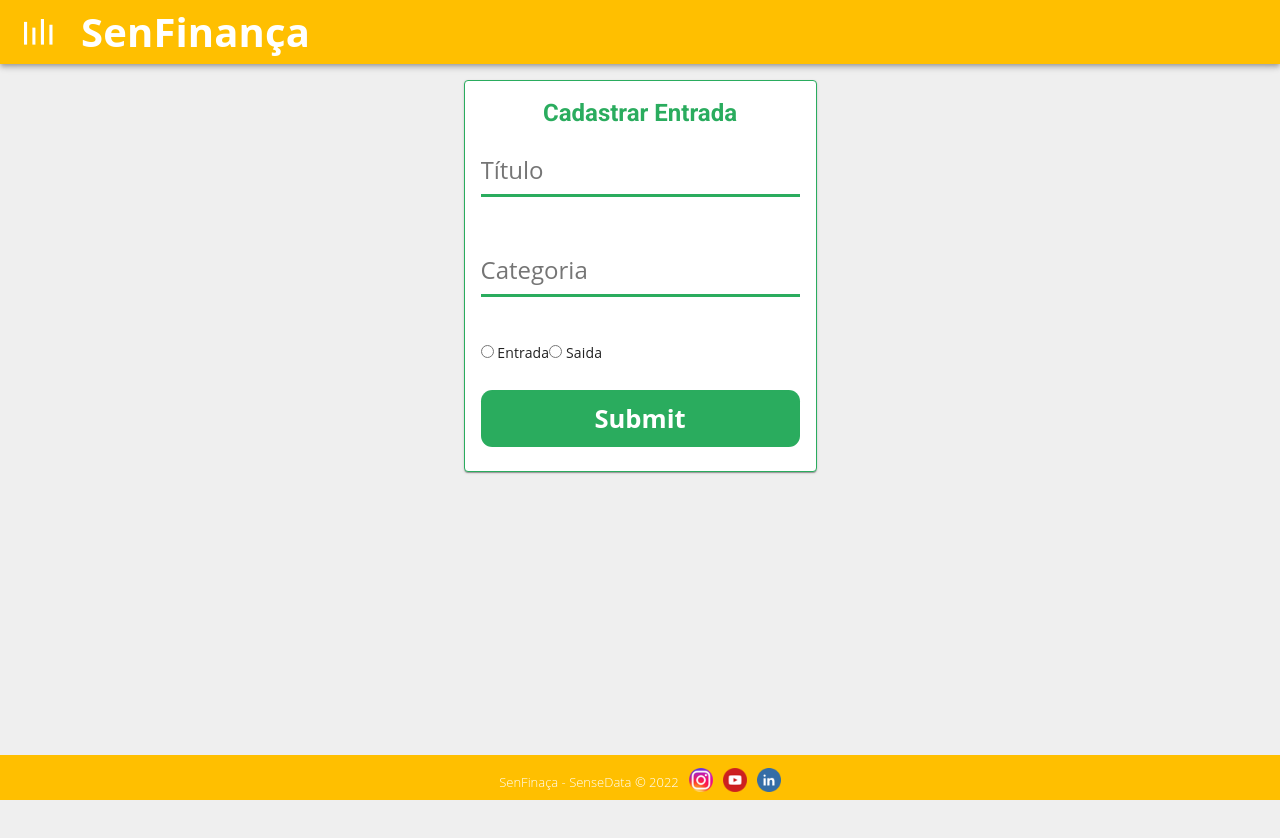
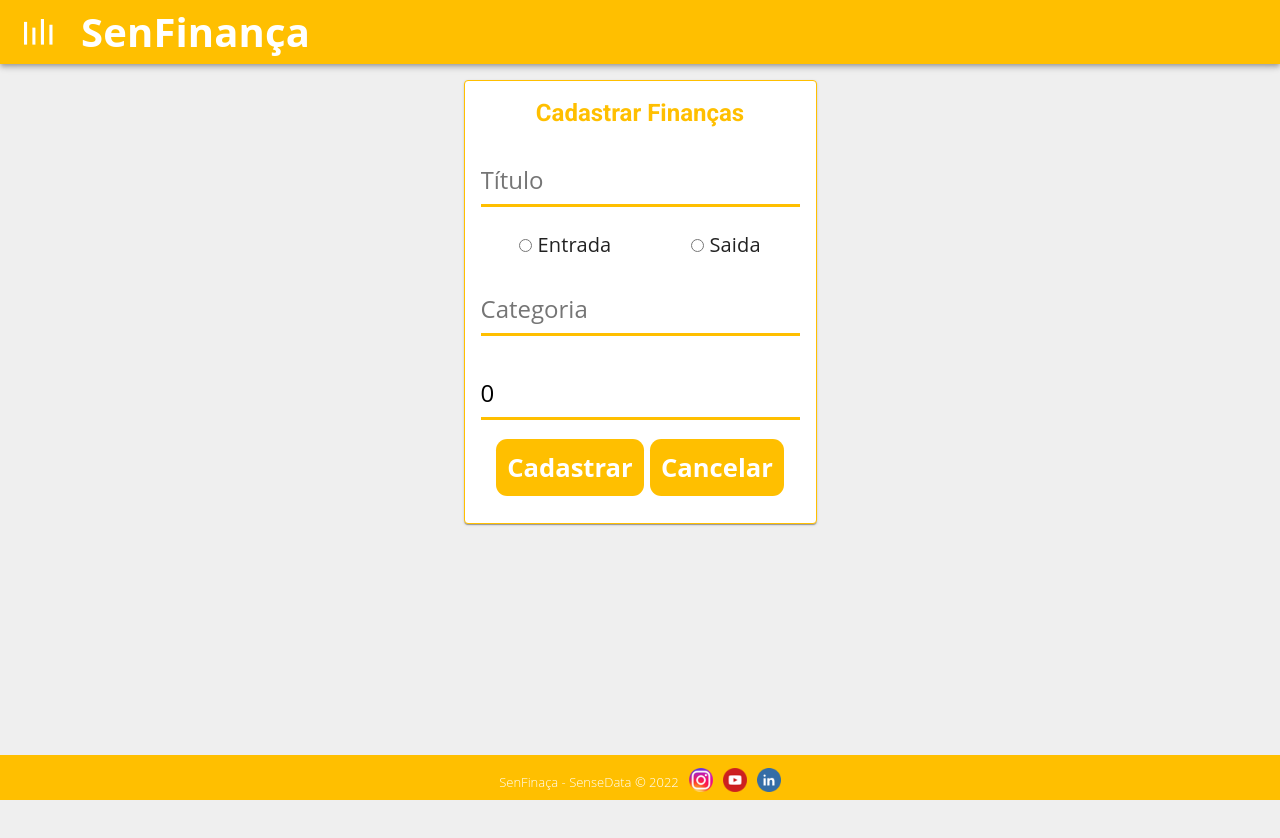
Before and after one commit to matheusasn/senfinancaapp, a React (Create React App) app: page /formEntrada in a window 1280 px wide. Shown: the top 838 px of the page. Built offline with nearby package versions, Linux system fonts and the light colour scheme; a web font is replaced by a local one.

Commit message:
Improving interface

```diff
--- a/src/components/IncomeTransaction.js
+++ b/src/components/IncomeTransaction.js
@@ -8,8 +8,13 @@ const IncomeTransaction = ({ incomeTransaction }) => {
 
   return (
     <tr className="tr_table">
-      <td>
-        <span className="transaction-text">{incomeTransaction.inputType}</span>
+      <td className="display_box_td_type">
+        <div className="margin_right_type">
+          <div className="type_input_output"></div>
+        </div>
+        <dic className="type_input_title">
+          <span className="transaction-text">{incomeTransaction.inputTitle}</span>
+        </dic>
       </td>
       <td>
         <span className="transaction-text">{incomeTransaction.inputCategory}</span>
@@ -23,13 +28,13 @@ const IncomeTransaction = ({ incomeTransaction }) => {
         <span>{today.toLocaleDateString()}</span>
       </td>
       <td className="display_button_table">
-        <div>
-          <button onClick={() => deleteTransaction(incomeTransaction.id)} className="delete-btn">
+        <div className="delete-btn">
+          <button onClick={() => deleteTransaction(incomeTransaction.id)} >
             <img className="icon_width_table" alt="Edit" src={require('../assets/icons/edit.png')}/>
           </button>
         </div>
-        <div>
-          <button onClick={() => deleteTransaction(incomeTransaction.id)} className="delete-btn">
+        <div className="delete-btn">
+          <button onClick={() => deleteTransaction(incomeTransaction.id)} >
             <img className="icon_width_table" alt="Deletar" src={require('../assets/icons/delete.png')}/>
           </button>
         </div>
--- a/src/components/inputForm/InputForm.js
+++ b/src/components/inputForm/InputForm.js
@@ -1,7 +1,9 @@
 import React, { useState, useContext } from "react";
 import { v4 as uuidv4 } from "uuid";
 import { GlobalContext } from "../../context/GlobalState";
+import { NavLink } from 'react-router-dom'
 import styles from './InputForm.module.css'
+
 
 function InputForm(){
   const { addIncome } = useContext(GlobalContext);
@@ -46,20 +48,32 @@ function InputForm(){
   return (
     <form onSubmit={onSubmitIncome}>
       <div className={styles.input_group}>
+
       <input type="text" name="inputTitle" value={inputTitle} placeholder="Título" autoComplete="off" onChange={onChangeIncome}/>
+
+      <div className={styles.div_radio_type}>
+        <div className={styles.div_option_input}>
+          <input type="radio" name="inputType" value={inputType} autoComplete="off" onChange={onChangeIncome}/> Entrada
+        </div>
+        <div className={styles.div_option_output}>
+        <input type="radio" name="inputType" value={inputType} autoComplete="off" onChange={onChangeIncome}/> Saida
+        </div>
+      </div>
 
       <input type="text" name="inputCategory" value={inputCategory} placeholder="Categoria" autoComplete="off" onChange={onChangeIncome}/>
 
-      <div>
-        <input type="radio" name="inputType" value={inputType} autoComplete="off" onChange={onChangeIncome}/> Entrada
+      <input type="number" name="inputValue" value={inputValue} autoComplete="off" onChange={onChangeIncome}/>
 
-        <input type="radio" name="inputType" value={inputType} autoComplete="off" onChange={onChangeIncome}/> Saida
+      <div className={styles.option_form_register}>
+        <div className={styles.option_form_submit}>
+          <input type="submit" value="Cadastrar"/>
+        </div>
+        <div className={styles.option_form_exit}>
+          <NavLink className={({isActive}) => (isActive ? styles.active : '')} to='/'>
+            <input type="submit" value="Cancelar"/>
+          </NavLink>
+        </div>
       </div>
-
-
-
-
-      <input type="submit" value="Submit"/>
       </div>
   </form>
   );
--- a/src/components/inputForm/InputForm.module.css
+++ b/src/components/inputForm/InputForm.module.css
@@ -5,10 +5,10 @@
 
 .input_group input:not([type="submit"]) {
     margin-top: 1rem;
-    margin-bottom: 2rem;
+    margin-bottom: 1rem;
     border: none;
     background: transparent;
-    border-bottom: 0.2rem solid #2AAC5E;
+    border-bottom: 0.2rem solid #FFBF00;
     padding: 0.5rem 0.5rem 0.5rem 0;
     font-size: 24px;
     color: rgb(0, 0, 0);
@@ -24,7 +24,7 @@
     font-size: 1.6rem;
     font-weight: 700;
     color: #ffffff;
-    background-color: #2AAC5E;
+    background-color: #FFBF00;
 }
 
 .input_group input[type="submit"]:active {
@@ -34,3 +34,30 @@
 .input_group input[type="submit"]:hover {
     opacity: 0.9;
 }
+
+.option_form_register{
+    display: flex;
+    justify-content: center;
+}
+
+.option_form_submit{
+    padding: 3px;
+}
+
+.option_form_exit{
+    padding: 3px;
+}
+
+.div_radio_type{
+    display: flex;
+    justify-content: center;
+}
+
+.div_option_input{
+    margin-right: 25%;
+    font-size: 20px;
+}
+
+.div_option_output{
+    font-size: 20px;
+}
--- a/src/components/navbar/NavBar.js
+++ b/src/components/navbar/NavBar.js
@@ -25,7 +25,7 @@ function NavBar(){
           <Typography variant="h6" component="div" sx={{ flexGrow: 1 }}>
               <div className={styles.item}>
                 <NavLink className={({isActive}) => (isActive ? styles.active : '')} to='/'>
-                  <h1 alt='SenFinaça' className="title_navbar">SenFinança</h1>
+                  <h1 alt='SenFinaça'>SenFinança</h1>
                 </NavLink>
               </div>
           </Typography>
--- a/src/components/table.css
+++ b/src/components/table.css
@@ -27,7 +27,6 @@
 }
 
 #customers td, #customers th {
-    border: 1px solid #ddd;
     padding: 8px;
     color: black;
     text-align: center;
@@ -44,7 +43,7 @@
 }
 
 .custonInput{
-    background-color: #ffbf00;
+    background-color: #ccc;
 }
 
 #customers th {
@@ -91,7 +90,7 @@
 #search{
     width: 145px;
     height: 24px;
-    border: 1px solid black;
+    border: 1px solid #ccc;
     padding: 1px 0 0 16px;
     font-size: 15px;
     color: black;
@@ -171,6 +170,10 @@
     transform: translateY(4px);
 }
 
+.delete-btn{
+    padding: 3px;
+}
+
 @media(max-width: 1000px){
     #customers td, #customers th {
         padding: 4px !important;
@@ -229,4 +232,28 @@
     .div_table_input h2 {
         padding-top: 1em;
     }
+
+    .icon_width_table{
+        width: 20px;
+    }
+
 }
+
+.display_box_td_type{
+    display: flex;
+}
+
+.type_input_output{
+    width: 4px;
+    height: 30px;
+    background: #2AAC5E;
+    border-radius: 2px;
+}
+
+.margin_right_type{
+    margin-right: 6px;
+}
+
+.type_input_title{
+    margin-top: 10px;
+}
--- a/src/pages/Register/Register.js
+++ b/src/pages/Register/Register.js
@@ -13,7 +13,7 @@ function Cadastro(){
         <Card xl className={styles.body_card_input}>
           <CardContent>
             <Typography variant="h5" component="div" className={styles.title_card_register_input}>
-              Cadastrar Entrada
+              Cadastro
             </Typography>
             <Typography variant="body2">
               <ul>
--- a/src/pages/Register/Register.module.css
+++ b/src/pages/Register/Register.module.css
@@ -7,11 +7,7 @@
 }
 
 .body_card_input{
-    border: 0.1rem solid #2AAC5E;
-}
-
-.body_card_output{
-    border: 0.1rem solid #ff716e;
+    border: 0.1rem solid #FFBF00;
 }
 
 .title_card_register_input{
@@ -19,17 +15,9 @@
     font-weight: 600 !important;
     display: flex;
     justify-content: center;
-    color: #2AAC5E;
+    color: #FFBF00;
+    margin-bottom: 10px !important;
 }
-
-.title_card_register_output{
-    font-size: 2rem;
-    font-weight: 600 !important;
-    display: flex;
-    justify-content: center;
-    color: #ff716e;
-}
-
 
 .section_output{
     padding: 1rem;
--- a/src/pages/Register/RegisterInput.js
+++ b/src/pages/Register/RegisterInput.js
@@ -12,7 +12,7 @@ function RegisterInput(){
         <Card xl className={styles.body_card_input}>
           <CardContent>
             <Typography variant="h5" component="div" className={styles.title_card_register_input}>
-              Cadastrar Entrada
+              Cadastrar Finanças
             </Typography>
             <Typography variant="body2">
               <ul>
```
Also changed, not shown: src/components/balance/Balance.css (line endings or trailing spaces).
